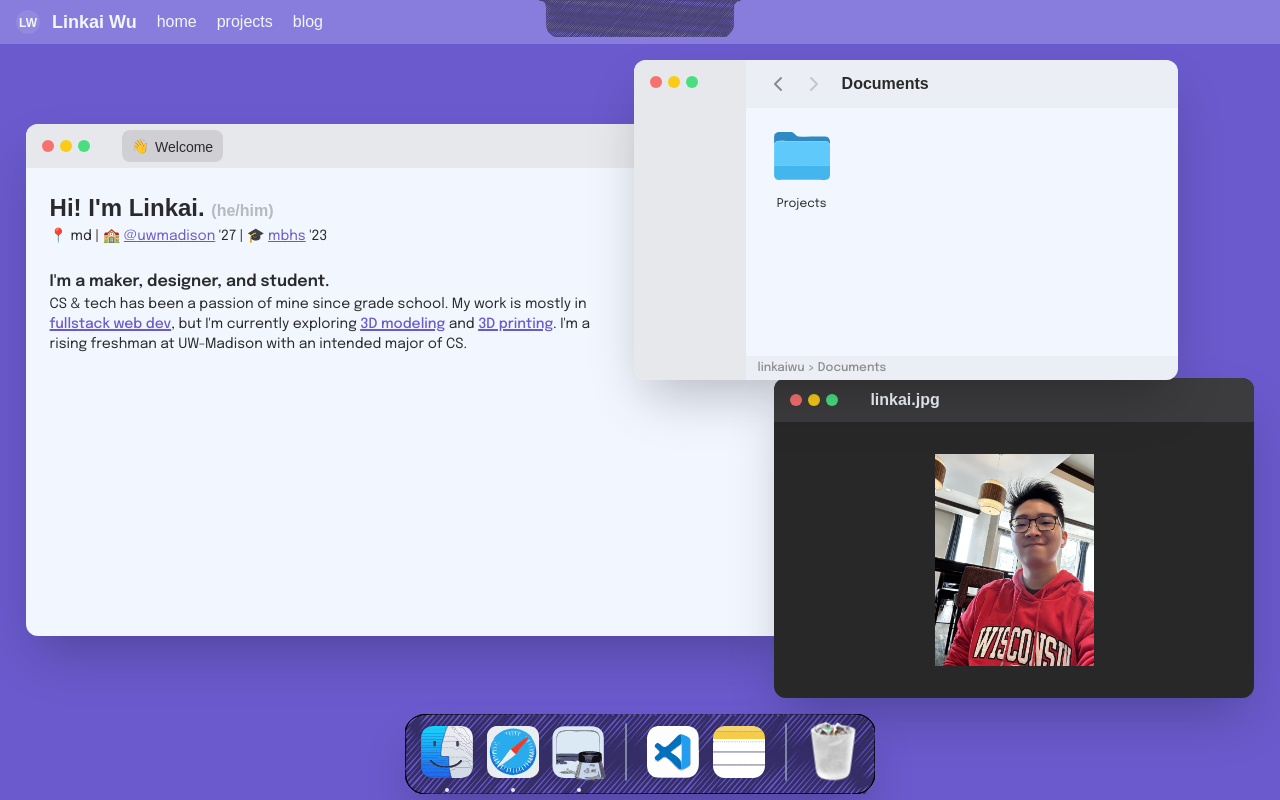
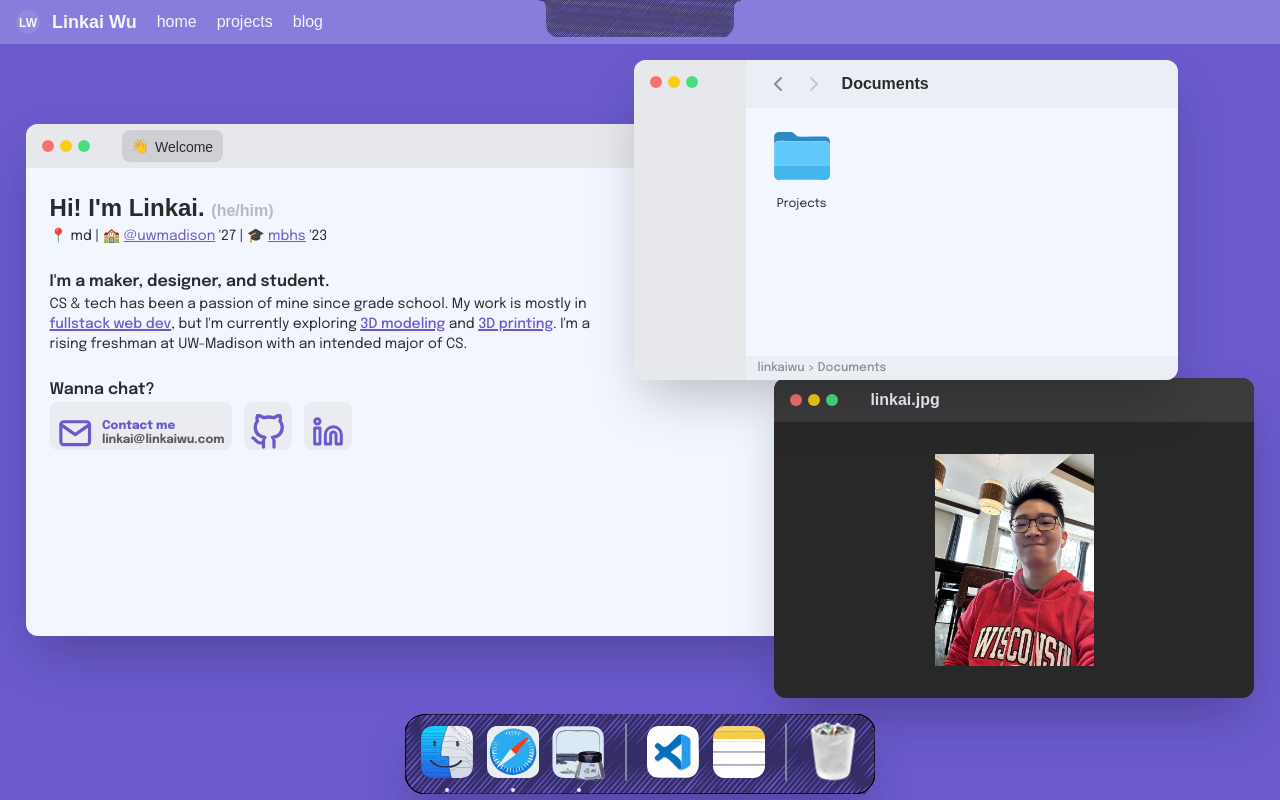
Before and after one commit to linkai101/site-v5, a Next.js app: page / in a window 1280 px wide. Built offline with nearby package versions, Linux system fonts and the light colour scheme; a web font is replaced by a local one.

Commit message:
Polish homepage

```diff
--- a/app/Safari.tsx
+++ b/app/Safari.tsx
@@ -1,3 +1,6 @@
+import Link from 'next/link';
+
+import { FiMail, FiGithub, FiLinkedin, FiYoutube } from 'react-icons/fi';
 
 export default function Safari({ className }: { className?: string }) {
   return <div className={`
@@ -40,6 +43,43 @@ export default function Safari({ className }: { className?: string }) {
         My work is mostly in <a className="text-theme-primaryVariant font-medium underline decoration-2">fullstack web dev</a>, but I&apos;m currently exploring <a className="text-theme-primaryVariant font-medium underline decoration-2">3D modeling</a> and <a className="text-theme-primaryVariant font-medium underline decoration-2">3D printing</a>.
         I&apos;m a rising freshman at UW-Madison with an intended major of CS.
       </p>
+
+      <h3 className="font-semibold mt-6">
+        Wanna chat?
+      </h3>
+      <div className="flex gap-3 overflow-x-auto overflow-y-hidden">
+        <Link href="mailto:linkai@linkaiwu.com">
+          <div className="px-2 h-12 flex items-end justify-center gap-2.5 rounded-lg bg-theme-surface/75 hover:bg-theme-surface">
+            <FiMail size="2.15rem" className="text-theme-primaryVariant stroke-[2.2px]"/>
+            <div className="py-0.5">
+              <p className="text-xs text-theme-primaryVariant font-extrabold">
+                Contact me
+              </p>
+              <p className="text-xs text-theme-onSurface/75 font-bold -mt-0.5">
+                linkai@linkaiwu.com
+              </p>
+            </div>
+          </div>
+        </Link>
+
+        <Link href="https://github.com/linkai101" target="_blank" rel="noopener noreferrer">
+          <div className="h-12 w-12 flex items-end justify-center rounded-lg bg-theme-surface/75 hover:bg-theme-surface">
+            <FiGithub size="2.25rem" className="text-theme-primaryVariant stroke-[2.2px]"/>
+          </div>
+        </Link>
+
+        <Link href="https://linkedin.com/in/linkaiwu" target="_blank" rel="noopener noreferrer">
+          <div className="h-12 w-12 flex items-end justify-center rounded-lg bg-theme-surface/75 hover:bg-theme-surface">
+            <FiLinkedin size="2rem" className="text-theme-primaryVariant stroke-[2.2px] mb-[0.1rem]"/>
+          </div>
+        </Link>
+
+        {/* <Link href="https://youtube.com/@linkai" target="_blank" rel="noopener noreferrer">
+          <div className="h-12 w-12 flex items-end justify-center rounded-lg bg-theme-surface/75 hover:bg-theme-surface">
+            <FiYoutube size="2.15rem" className="text-theme-primaryVariant stroke-[2.2px] -mb-[0.1rem]"/>
+          </div>
+        </Link> */}
+      </div>
     </div>
   </div>
 }
--- a/app/layout.tsx
+++ b/app/layout.tsx
@@ -19,7 +19,6 @@ export default function RootLayout({
         <meta name="viewport" content="width=device-width, initial-scale=1.0" />
         <meta property="og:site_name" content="Linkai Wu" key="ogsitename"/>
       </head>
-      {/* <body className="bg-theme-background text-theme-onBackground"> */}
       <body className="bg-theme-primaryVariant text-theme-onPrimary">
         {children}
       </body>
--- a/components/Dock.tsx
+++ b/components/Dock.tsx
@@ -47,7 +47,9 @@ export default function Dock() {
 
       <ul className="h-full px-3 pt-3 pb-4 flex items-center gap-3.5 overflow-x-auto sm:overflow-x-visible text-sm text-black">
         <li className="h-full aspect-square relative group">
-          <img src="/assets/finder.svg"/>
+          <Link href="/">
+            <img src="/assets/finder.svg"/>
+          </Link>
           <div className="h-1 aspect-square absolute -bottom-3.5 left-1/2 -translate-x-1/2 bg-theme-surface rounded-full"/>
 
           <div className="opacity-0 group-hover:opacity-100 px-3 pt-1 pb-0.5 absolute -top-12 left-1/2 -translate-x-1/2 text-theme-onBackgroundDark bg-theme-backgroundDark/50 rounded-md transition duration-100">
@@ -56,7 +58,9 @@ export default function Dock() {
           </div>
         </li>
         <li className="h-full aspect-square relative group">
-          <img src="/assets/safari.svg"/>
+          <Link href="/">
+            <img src="/assets/safari.svg"/>
+          </Link>
           <div className="h-1 aspect-square absolute -bottom-3.5 left-1/2 -translate-x-1/2 bg-theme-surface rounded-full"/>
 
           <div className="opacity-0 group-hover:opacity-100 px-3 pt-1 pb-0.5 absolute -top-12 left-1/2 -translate-x-1/2 text-theme-onBackgroundDark bg-theme-backgroundDark/50 rounded-md transition duration-100">
@@ -65,7 +69,9 @@ export default function Dock() {
           </div>
         </li>
         <li className="h-full aspect-square relative group">
-          <img src="/assets/preview.svg" className="scale-110 mt-[2px]"/>
+          <Link href="/">
+            <img src="/assets/preview.svg" className="scale-110 mt-[2px]"/>
+          </Link>
           <div className="h-1 aspect-square absolute -bottom-3.5 left-1/2 -translate-x-1/2 bg-theme-surface rounded-full"/>
 
           <div className="opacity-0 group-hover:opacity-100 px-3 pt-1 pb-0.5 absolute -top-12 left-1/2 -translate-x-1/2 text-theme-onBackgroundDark bg-theme-backgroundDark/50 rounded-md transition duration-100">
```
Also changed, not shown: app/page.tsx (+2 -7 lines).
